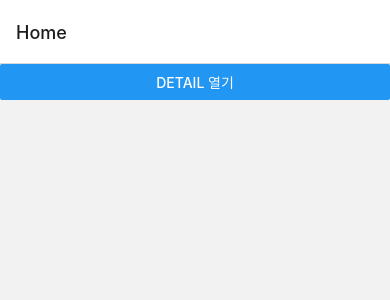
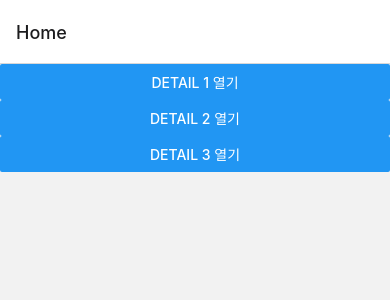
Before and after one commit to sungjaeahn-kopo/LearnReactNative, a React Native app: screen /Home in a window 390 px wide. Shown: the top 300 px of the page. Built offline with nearby package versions, Linux system fonts and the light colour scheme.

Commit message:
RN_Route Parameter

```diff
--- a/components/screens/DetailScreen.js
+++ b/components/screens/DetailScreen.js
@@ -1,11 +1,33 @@
 import React from 'react';
-import {View, Text} from 'react-native';
+import {View, Text, StyleSheet, Button} from 'react-native';
 
-function DetailScreen() {
+function DetailScreen({route, navigation}) {
   return (
-    <View>
-      <Text>Detail</Text>
+    <View style={styles.block}>
+      <Text style={styles.text}>id: {route.params.id}</Text>
+      <View Style={styles.buttons}>
+        <Button
+          title="다음"
+          onPress={() => navigation.push('Detail', {id: route.params.id + 1})}
+        />
+        <Button title="뒤로가기" onPress={() => navigation.pop()} />
+        <Button title="처음으로" onPress={() => navigation.popToTop()} />
+      </View>
     </View>
   );
 }
+
+const styles = StyleSheet.create({
+  block: {
+    flex: 1,
+    alignItems: 'center',
+    justifyContent: 'center',
+  },
+  text: {
+    fontSize: 48,
+  },
+  buttons: {
+    flexDirection: 'row',
+  },
+});
 export default DetailScreen;
--- a/components/screens/HomeScreen.js
+++ b/components/screens/HomeScreen.js
@@ -4,7 +4,18 @@ import {Button, View} from 'react-native';
 function HomeScreen({navigation}) {
   return (
     <View>
-      <Button title="Detail 열기" onPress={() => navigation.push('Detail')} />
+      <Button
+        title="Detail 1 열기"
+        onPress={() => navigation.push('Detail', {id: 1})}
+      />
+      <Button
+        title="Detail 2 열기"
+        onPress={() => navigation.push('Detail', {id: 2})}
+      />
+      <Button
+        title="Detail 3 열기"
+        onPress={() => navigation.push('Detail', {id: 3})}
+      />
     </View>
   );
 }
```
